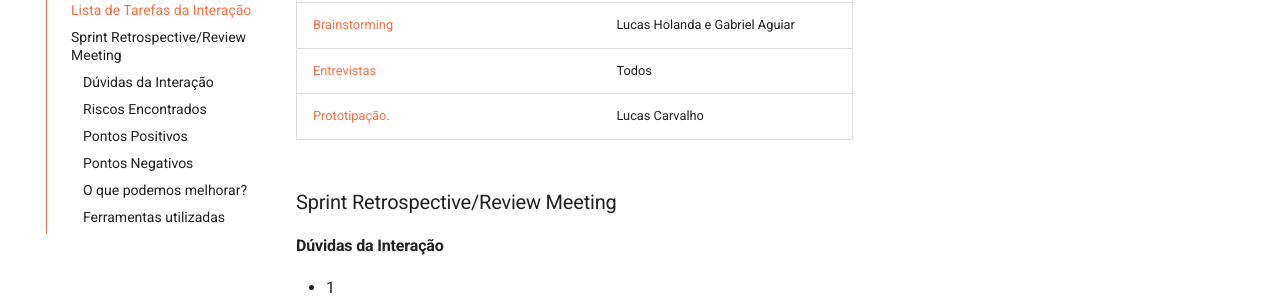
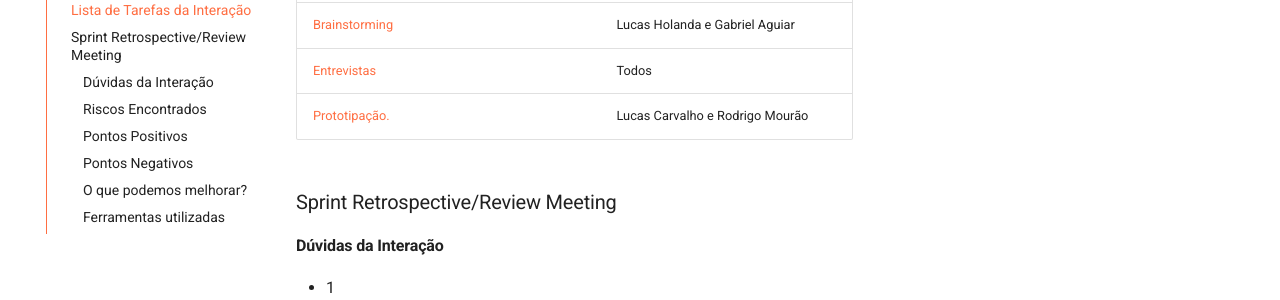
Before and after one commit to Projetos-de-Extensao/PFE_25.2_8002_VI, an MkDocs documentation site: the page built from docs/_Sprint Planning/sprint.md, in a window 1280 px wide and 900 px high, scrolled down 739 px. Shown: the part 152-452 px from the top of the window. Built offline with MkDocs 1.6.1 and Material for MkDocs 9.7.7, drawn with Linux system fonts in a browser that asks for light colours; comment, search, counter and statistics services are not loaded.

Commit message:
Update sprint.md

```diff
--- a/docs/_Sprint Planning/sprint.md
+++ b/docs/_Sprint Planning/sprint.md
@@ -31,7 +31,7 @@ title: Sprint Planning
 | [Mapas Mentais](https://github.com/xxx/xxx.md) |Rodrigo Mourão|
 | [Brainstorming](https://github.com/XXXx) |Lucas Holanda e Gabriel Aguiar|
 |[Entrevistas](https://github.com/xxx/xxx.md) |Todos|
-|[Prototipação.](https://github.com/xxx/xxx.md) |Lucas Carvalho|
+|[Prototipação.](https://github.com/xxx/xxx.md) |Lucas Carvalho e Rodrigo Mourão|
 
 ### Sprint Retrospective/Review Meeting
 
```
